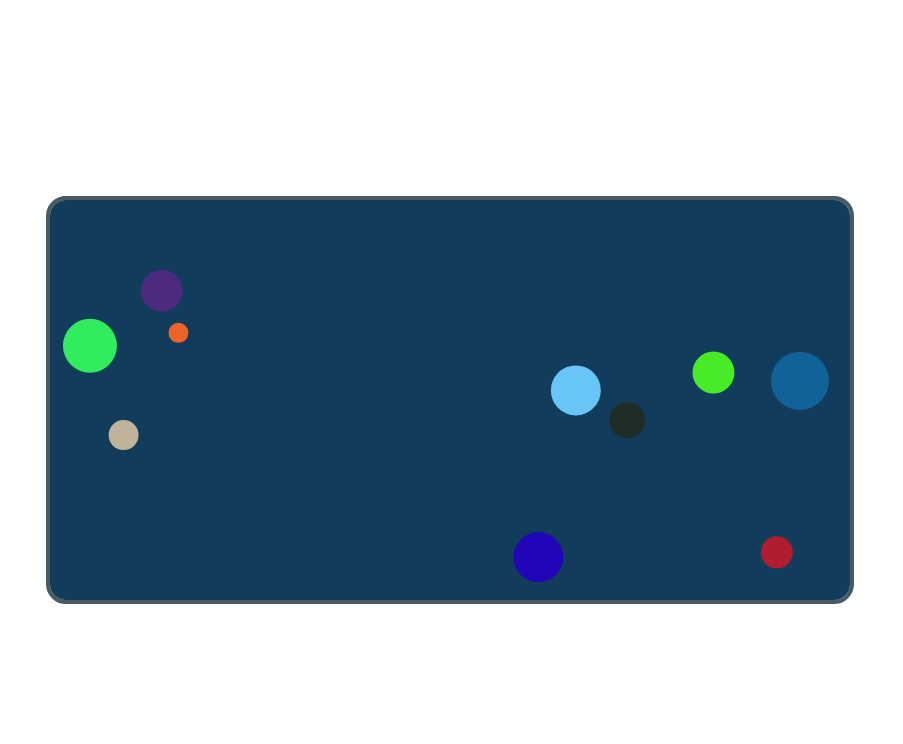
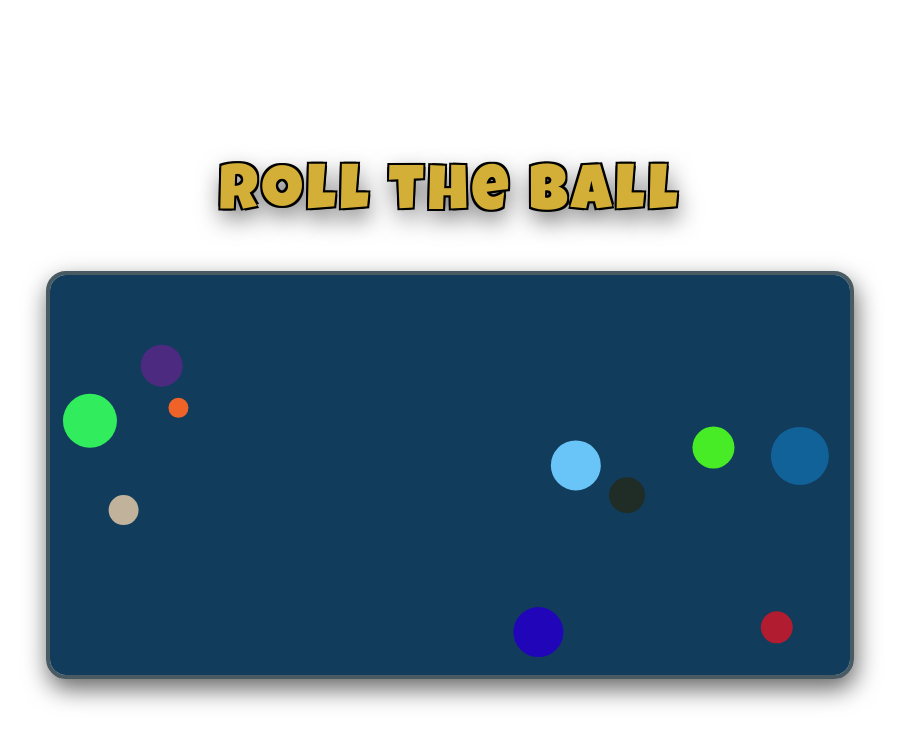
Before and after one commit to AlexGusarov/roll-the-ball, a React (Create React App) app: page / in a window 1280 px wide. Shown: the top 744 px of the page, without its empty margins (190-1093 px from the left). Built offline with nearby package versions, Linux system fonts and the light colour scheme.

Commit message:
add friction

```diff
--- a/public/index.html
+++ b/public/index.html
@@ -11,6 +11,9 @@
     />
     <link rel="apple-touch-icon" href="%PUBLIC_URL%/logo192.png" />
     <link rel="manifest" href="%PUBLIC_URL%/manifest.json" />
+    <link rel="preconnect" href="https://fonts.googleapis.com">
+    <link rel="preconnect" href="https://fonts.gstatic.com" crossorigin>
+    <link href="https://fonts.googleapis.com/css2?family=Lobster&family=Luckiest+Guy&display=swap" rel="stylesheet">
     <title>Test pool</title>
   </head>
   <body>
--- a/src/components/App.css
+++ b/src/components/App.css
@@ -4,6 +4,22 @@
   margin: 0;
   background-color: #fff;
   display: flex;
+  flex-direction: column;
   justify-content: center;
   align-items: center;
 }
+
+.heading {
+font-size: 4em;
+font-family: "Luckiest Guy", cursive;
+font-weight: 400;
+font-style: normal;
+color: #D4AF37;
+letter-spacing: 4px;
+text-shadow:
+  -2px -2px 0 #000,
+   2px -2px 0 #000,
+  -2px  2px 0 #000,
+   2px  2px 0 #000,
+   2px 10px 25px rgba(0,0,0,0.6);
+}
--- a/src/components/App.tsx
+++ b/src/components/App.tsx
@@ -5,6 +5,7 @@ import './App.css';
 const App = () => {
   return (
     <div className='app-container'>
+      <h1 className="heading">Roll the ball</h1>
       <Table width={800} height={400} />
     </div>
   );
--- a/src/components/Table.css
+++ b/src/components/Table.css
@@ -1,4 +1,5 @@
 .canvas {
     border: 4px solid #495A62;
     border-radius: 20px;
+    box-shadow: 2px 10px 25px rgba(0,0,0,0.6);
 }
--- a/src/components/Table.tsx
+++ b/src/components/Table.tsx
@@ -15,7 +15,7 @@ const Table: React.FC<TableProps> = ({ width, height }) => {
         setBalls(generateBalls(10, width, height));
     }, [width, height]);
 
-    // Обработка событий мыши для "толкания" шаров
+
     useEffect(() => {
         const canvas = canvasRef.current;
         if (!canvas) return;
@@ -73,11 +73,14 @@ const Table: React.FC<TableProps> = ({ width, height }) => {
             setBalls(prevBalls => {
                 let updatedBalls = prevBalls.map(ball => ({ ...ball }));
 
-                // Движение шаров и отражение от стен с потерей скорости
-              // Движение шаров и отражение от стен с потерей скорости
-updatedBalls.forEach((ball, index) => {
-    ball.x += ball.velocityX;
-    ball.y += ball.velocityY;
+                const friction = 0.99; // Коэффициент трения, близкий к 1 будет означать маленькое трение
+
+            updatedBalls.forEach(ball => {
+                ball.velocityX *= friction;
+                ball.velocityY *= friction;
+
+                ball.x += ball.velocityX;
+                ball.y += ball.velocityY;
 
     // Проверка столкновения с левой или правой стеной и коррекция положения
     if (ball.x - ball.radius <= 0) {
```
